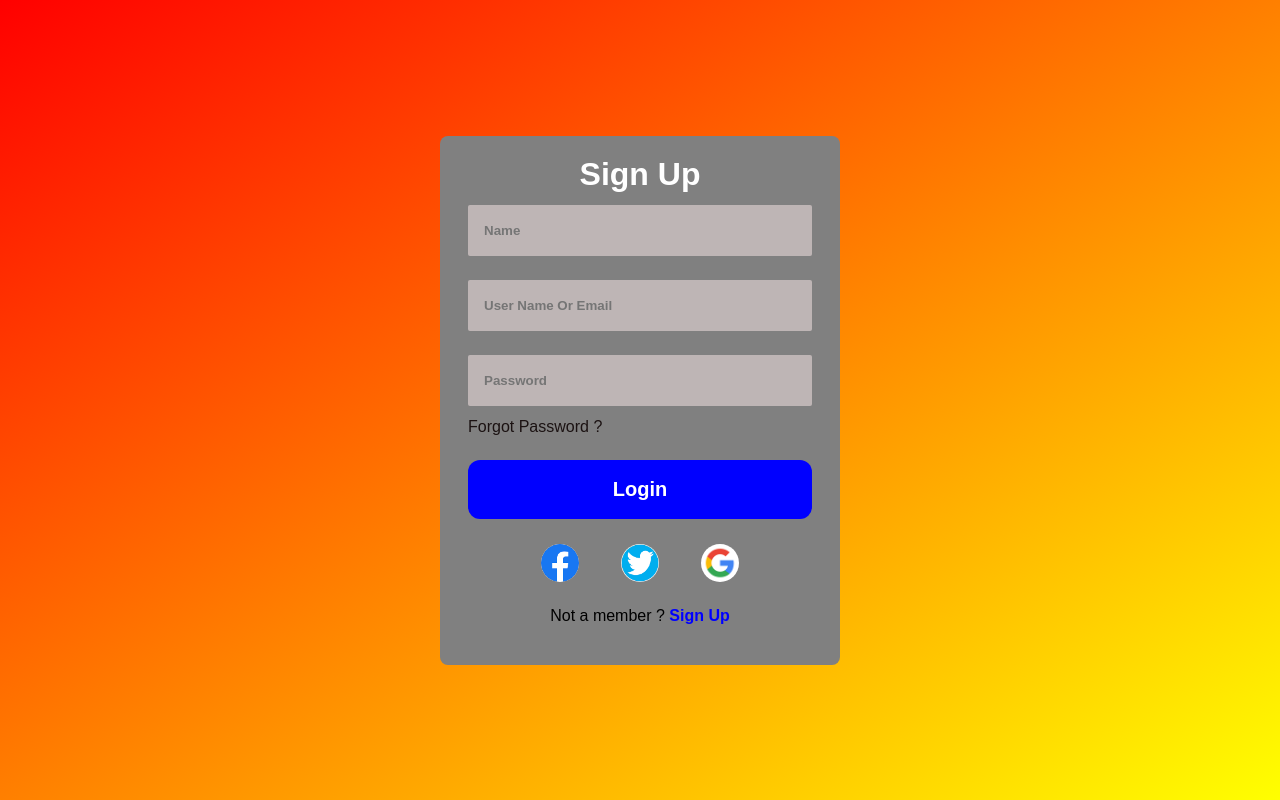
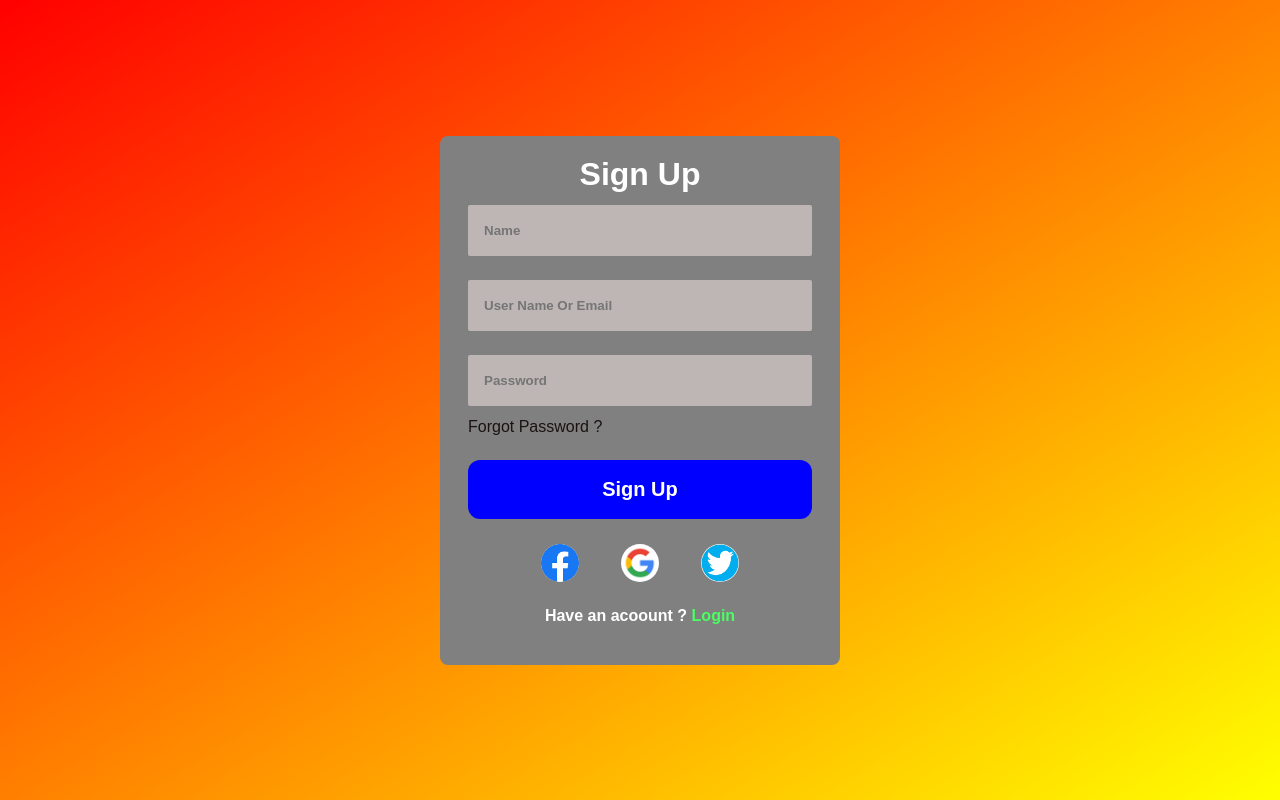
Before and after one commit to ah-an-123/ResponsiveFormWithHTMLCSSANDJS, a plain HTML site: page index.html in a window 1280 px wide. Both pictures are taken after a click on the link "Sign Up". Drawn offline with Linux system fonts and the light colour scheme.

Commit message:
Just Added Some New Logics

```diff
--- a/index.html
+++ b/index.html
@@ -4,8 +4,7 @@
 <head>
     <meta charset="UTF-8">
     <meta name="viewport" content="width=device-width, initial-scale=1.0">
-    <link rel="stylesheet" href="/ResponsiveFormWithHTMLCSSANDJS
-/style.css">
+    <link rel="stylesheet" href="/style.css">
     <title>Modern Login/Sing up Forms</title>
 </head>
 
@@ -23,26 +22,22 @@
                 <input type="button" value="Login" id="login">
                 <div class="links">
                     <a href="#">
-                        <img src="/ResponsiveFormWithHTMLCSSANDJS
-/Facebook.png" alt="">
+                        <img src="/Facebook.png" alt="">
                     </a>
                     <a href="#">
-                        <img src="/ResponsiveFormWithHTMLCSSANDJS
-/Twitter.png" alt="">
+                        <img src="/Google.png" alt="">
                     </a>
                     <a href="#">
-                        <img src="/ResponsiveFormWithHTMLCSSANDJS
-/Google.png" alt="">
+                        <img src="/Twitter.png" alt="">
                     </a>
                 </div>
                 <p class="signUp">
-                    Not a member ? <a href="#" id="signUp">Sign Up</a>
+                    <span id="span">Not a member ?</span> <a href="#" id="signUp">Sign Up</a>
                 </p>
             </form>
         </div>
     </div>
-    <script src="/ResponsiveFormWithHTMLCSSANDJS
-/script.js"></script>
+    <script src="/script.js"></script>
 </body>
 
 </html>
--- a/script.js
+++ b/script.js
@@ -1,15 +1,21 @@
-let title=document.getElementById("title")
-let nameField=document.getElementById("nameField")
-let login=document.getElementById("login")
-let signUp=document.getElementById("signUp")
+let title = document.getElementById("title");
+let nameField = document.getElementById("nameField");
+let login = document.getElementById("login");
+let signUp = document.getElementById("signUp");
+let span = document.getElementById("span");
 
-
-signUp.onclick=()=>{
-    title.innerHTML="Sign Up"
-    nameField.hidden=false
-}
-
-login.onclick=()=>{
-    title.innerHTML="Login"
-    nameField.hidden=true
-}
+signUp.onclick = () => {
+  if (signUp.innerHTML == "Sign Up") {
+    title.innerHTML = "Sign Up";
+    login.value = "Sign Up";
+    span.innerHTML = "Have an acoount ?";
+    nameField.hidden = false;
+    signUp.innerHTML = "Login";
+  } else {
+    title.innerHTML = "Login";
+    nameField.hidden = true;
+    login.value = "Login";
+    span.innerHTML = "Not a member ?";
+    signUp.innerHTML = "Sign Up";
+  }
+};
--- a/style.css
+++ b/style.css
@@ -55,40 +55,49 @@ input[type="button"] {
     font-size: 20px;
     transition: .4s;
 }
-input[type="button"]:hover{
+
+input[type="button"]:hover {
     background-color: rgb(5, 5, 76);
 }
-.links{
+
+.links {
     display: flex;
     justify-content: center;
 }
-.links img{
+
+.links img {
     max-height: 40px;
-    margin-inline:20px;
+    margin-inline: 20px;
     /* margin: 2px 20px; */
     border-radius: 20px;
     padding: 1px;
 }
-.signUp{
+
+.signUp {
     text-align: center;
     margin-block: 20px;
 }
-.signUp a{
+
+.signUp a {
     font-size: 16px;
     font-weight: 700;
-    color: blue;
+    color: rgb(75, 252, 98);
 }
 
-.signUp a:hover{
-   text-decoration: underline 2px;
-   text-underline-offset: 5px;
-   color: rgb(3, 3, 197);
+.signUp a:hover {
+    text-decoration: underline 2px;
+    text-underline-offset: 5px;
+    color: rgb(95, 248, 6);
 }
 
+#span {
+    color: white;
+    font-weight: bold;
+}
 
 /* CSS Achieve To Responsiveness */
-@media screen and (max-width:700px){
- .formBox{
-width: 100%;
- }
+@media screen and (max-width:700px) {
+    .formBox {
+        width: 100%;
+    }
 }
```
